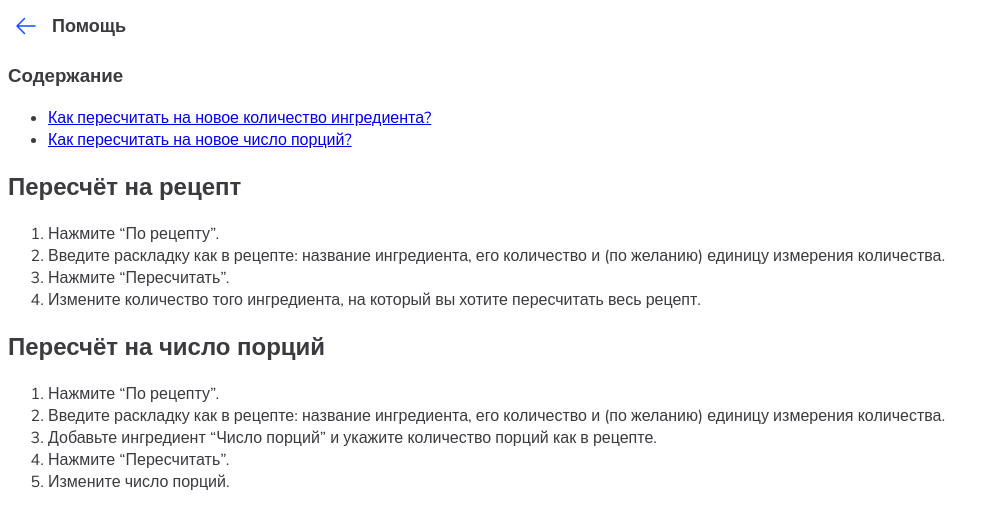
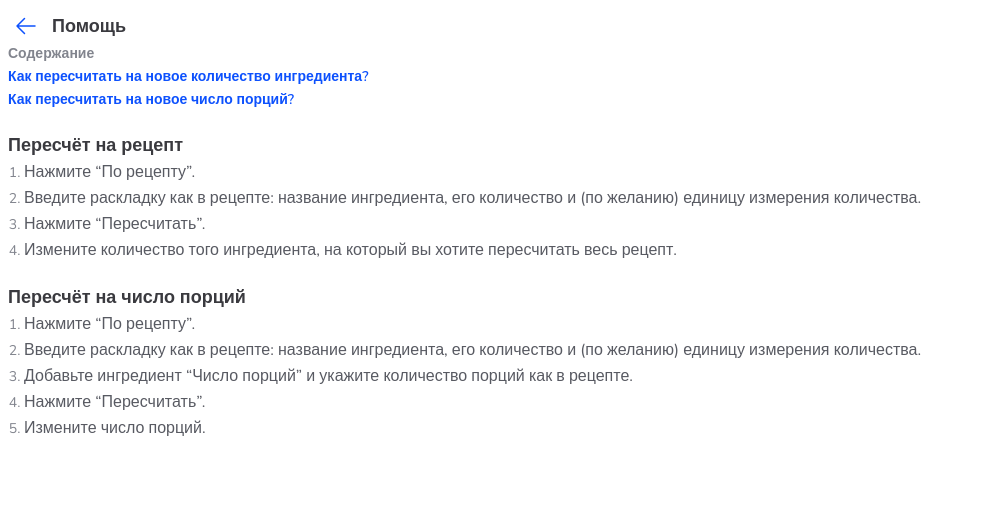
Before and after one commit to stepanzh/Proportio-beta, a Vue app: page / in a window 1280 px wide. Both pictures are taken after a click on the button 1254 px from the left and 26 px from the top of the page. Shown: the top 528 px of the page, without its empty margins (0-1000 px from the left). Built offline with nearby package versions, Linux system fonts and the light colour scheme.

Commit message:
feat(help-view): style

```diff
--- a/src/assets/base.css
+++ b/src/assets/base.css
@@ -14,9 +14,11 @@
   --shuttle-gray-200: #cecfd3;
   --shuttle-gray-300: #acaeb4;
   --shuttle-gray-400: #82858e;
+  --shuttle-gray-600: #585a62;
   --shuttle-gray-900: #3a3a3f;
   --weight-regular: 400;
   --weight-semibold: 600;
+  --weight-bold: 700;
 }
 
 body {
@@ -27,8 +29,45 @@ body {
   color: var(--shuttle-gray-900);
 }
 
+p,
+h1,
+h2,
+h3 {
+  margin: 0;
+}
+
+h1,
+h2,
+h3,
+h4 {
+  font-weight: var(--weight-bold);
+}
+
+p { font-size: 16px; }
+h1, .txt-h1 { font-size: 24px; }
+h2, .txt-h2 { font-size: 20px; }
+h3, .txt-h3 { font-size: 18px; }
+h4, .txt-h4 { font-size: 16px; }
+
 .txt-h-caption {
   font-size: 14px;
   font-weight: var(--weight-semibold);
   color: var(--shuttle-gray-400);
 }
+
+a {
+  color: var(--blue-ribbon-600);
+  text-decoration: none;
+}
+
+a:hover { text-decoration: underline; }
+
+ol {
+    padding-left: 16px;
+    margin: 0;
+}
+
+ul > li,
+ol > li {
+    margin: 4px 0;
+}
--- a/src/views/proportio/HelpView.vue
+++ b/src/views/proportio/HelpView.vue
@@ -11,18 +11,20 @@
         </template>
         <template #body>
             <header>
-                <h3>Содержание</h3>
+                <h3 class="txt-h-caption">Содержание</h3>
                 <nav>
-                    <ul>
-                        <li v-for="section in sections">
+                    <ul class="help-toc-list" >
+                        <li class="help-toc-list__item" v-for="section in sections">
                             <a :href="`#${anchorUrlForSection(section)}`">{{ section.tocTitle}}</a>
                         </li>
                     </ul>
                 </nav>
             </header>
             <main>
-                <section v-for="section in sections" :key="section.id">
-                    <h2 :id="anchorUrlForSection(section)">{{ section.title }}</h2>
+                <section v-for="section in sections" :key="section.id" class="help-section">
+                    <h2 :id="anchorUrlForSection(section)" class="txt-h3">
+                        {{ section.title }}
+                    </h2>
                     <ol>
                         <li v-for="step in section.steps">{{ step }}</li>
                     </ol>
@@ -72,5 +74,30 @@ const sections = [
 
 
 <style scoped>
+.help-toc-list {
+    margin: 0;
+    padding: 0;
+}
 
+.help-toc-list__item {
+    font-size: 14px;
+    font-weight: var(--weight-semibold);
+}
+
+.help-section {
+    margin-top: 24px;
+}
+
+.help-section .txt-h3 {
+    margin-bottom: 4px;
+}
+
+ol {
+    color: var(--shuttle-gray-600);
+}
+
+ol li::marker {
+    font-size: 14px;
+    color: var(--shuttle-gray-400);
+}
 </style>
```
